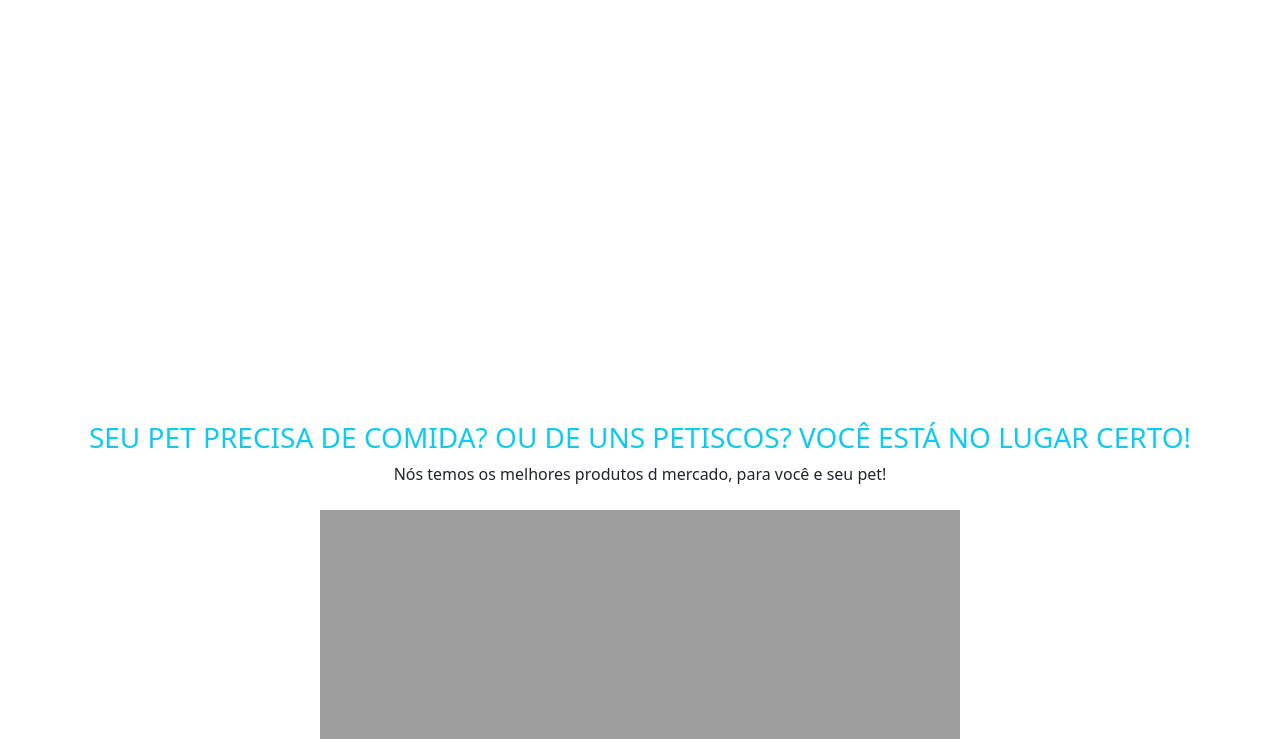
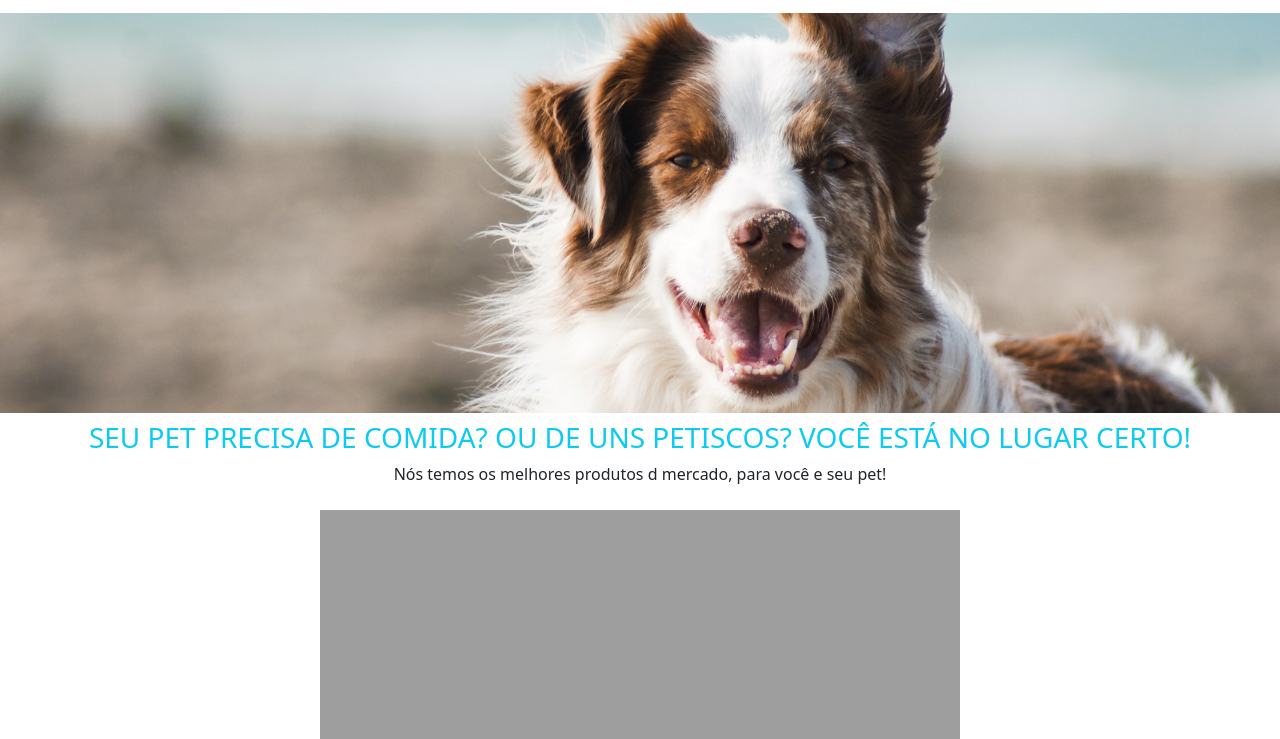
Before and after one commit to Gessielsp/atvdbootstrap, a plain HTML site: page index.html in a window 1280 px wide. Shown: the part 61-800 px from the top of the page. Drawn offline with nearby package versions, Linux system fonts and the light colour scheme; the site is published under a folder, as on GitHub Pages, so addresses that start at the root find nothing.

Commit message:
retificação do backgraund
imagem com defeito

```diff
--- a/index.css
+++ b/index.css
@@ -3,7 +3,7 @@
     padding: 0%;
 }
 #parteUm{
-   background-image: url(/imgs/banner.jpg);
+   background-image: url(imgs/banner.jpg);
    background-size: cover;
    background-position: center;
    width: 100%;
```
